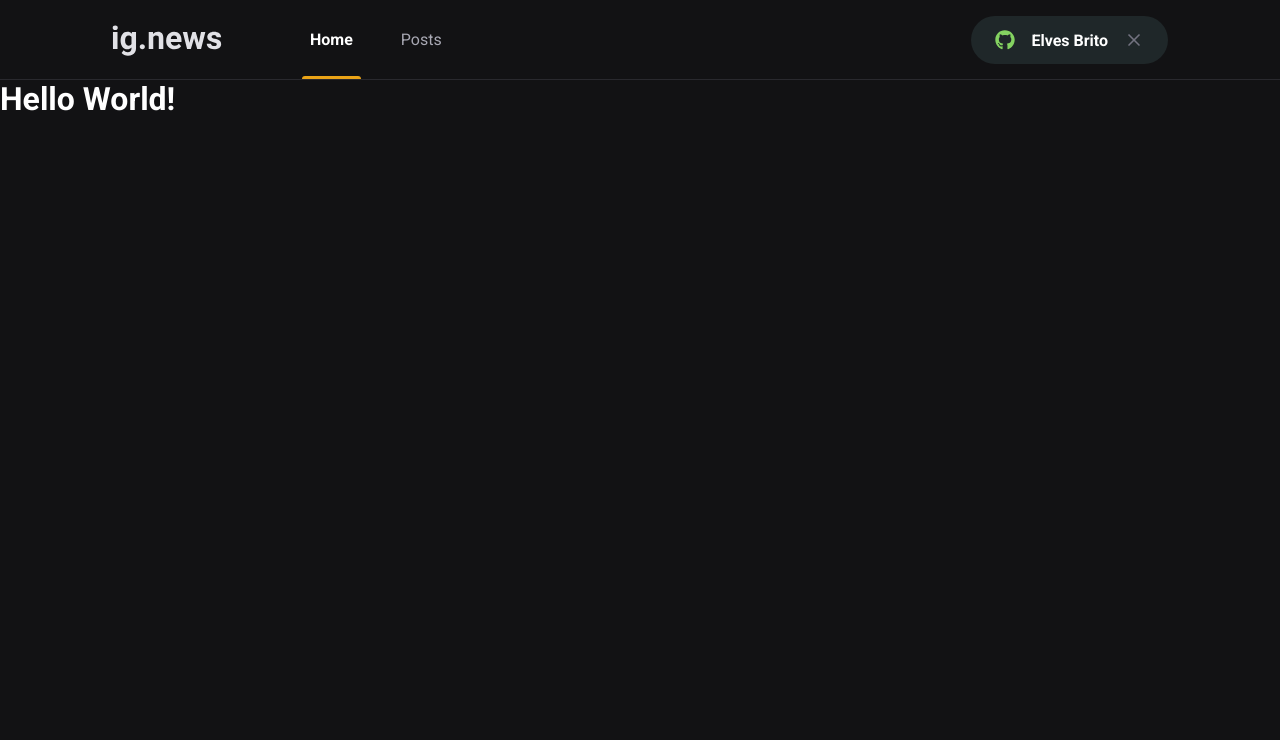
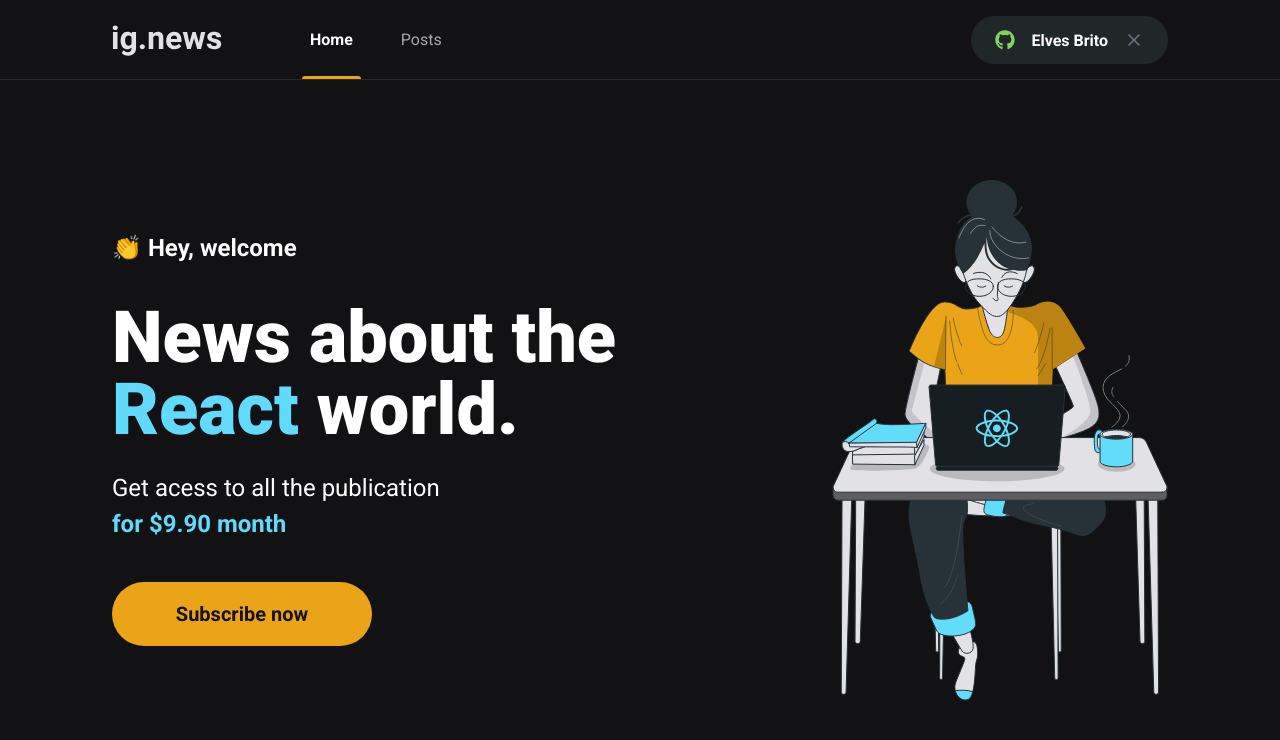
Before and after one commit to elvesbd/ignews, a Next.js app: page / in a window 1280 px wide. Shown: the top 740 px of the page. Built offline with nearby package versions, Linux system fonts and the light colour scheme.

Commit message:
feat: created component home

```diff
--- /dev/null
+++ b/src/components/SubscribeButton/index.tsx
@@ -0,0 +1,11 @@
+import styles from './style.module.scss';
+
+export function SubscribeButton() {
+  return (
+    <button type="button" className={styles.subscribeButton}>
+      Subscribe now
+    </button>
+  );
+}
+
+export default SubscribeButton;
--- /dev/null
+++ b/src/components/SubscribeButton/style.module.scss
@@ -0,0 +1,20 @@
+.subscribeButton {
+  width: 260px;
+  height: 4rem;
+  border: 0;
+  border-radius: 2rem;
+  background: var(--yellow-500);
+  color: var(--gray-900);
+  font-size: 1.25rem;
+  font-weight: bold;
+
+  display: flex;
+  align-items: center;
+  justify-content: center;
+
+  transition: filter 0.2s;
+
+  &:hover {
+    filter: brightness(0.8);
+  }
+}
--- /dev/null
+++ b/src/pages/home.module.scss
@@ -0,0 +1,45 @@
+.contentContainer {
+  max-width: 1120px;
+  margin: 0 auto;
+  padding: 0 2rem;
+  height: calc(100vh - 5rem);
+
+  display: flex;
+  align-items: center;
+  justify-content: space-between;
+}
+
+.hero {
+  max-width: 600px;
+
+  > span {
+    font-size: 1.5rem;
+    font-weight: bold;
+  }
+
+  h1 {
+    font-size: 4.5rem;
+    line-height: 4.5rem;
+    font-weight: 900;
+    margin-top: 2.5rem;
+
+    span {
+      color: var(--cyan-500);
+    }
+  }
+
+  p {
+    font-size: 1.5rem;
+    line-height: 2.25rem;
+    margin-top: 1.5rem;
+
+    span {
+      color: var(--cyan-500);
+      font-weight: bold;
+    }
+  }
+
+  button {
+    margin-top: 2.5rem;
+  }
+}
--- a/src/pages/index.tsx
+++ b/src/pages/index.tsx
@@ -1,12 +1,31 @@
 import Head from 'next/head';
+
+import { SubscribeButton } from '../components/SubscribeButton';
+import styles from './home.module.scss';
 
 export default function Home() {
   return (
     <>
       <Head>
-        <title>Inicio | ig.news</title>
+        <title>Home</title>
       </Head>
-      <h1>Hello World!</h1>
+
+      <main className={styles.contentContainer}>
+        <section className={styles.hero}>
+          <span>👏 Hey, welcome</span>
+          <h1>
+            News about the <span>React </span>world.
+          </h1>
+          <p>
+            Get acess to all the publication <br />
+            <span>for $9.90 month</span>
+          </p>
+
+          <SubscribeButton />
+        </section>
+
+        <img src="/images/girl.svg" alt="girl coding" />
+      </main>
     </>
   );
 }
```
Also changed, not shown: public/images/girl.svg (renamed from public/images/Mulher.svg).
